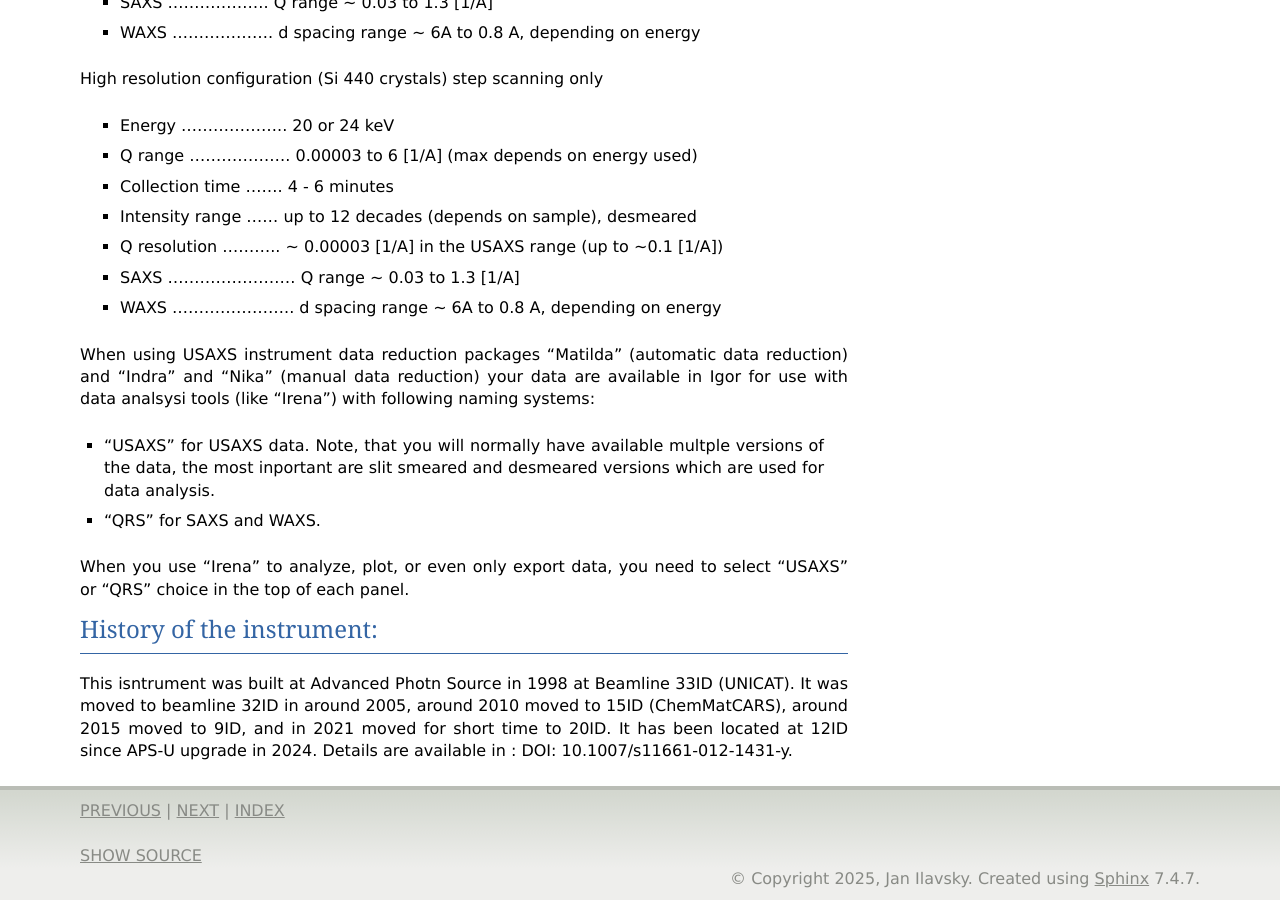
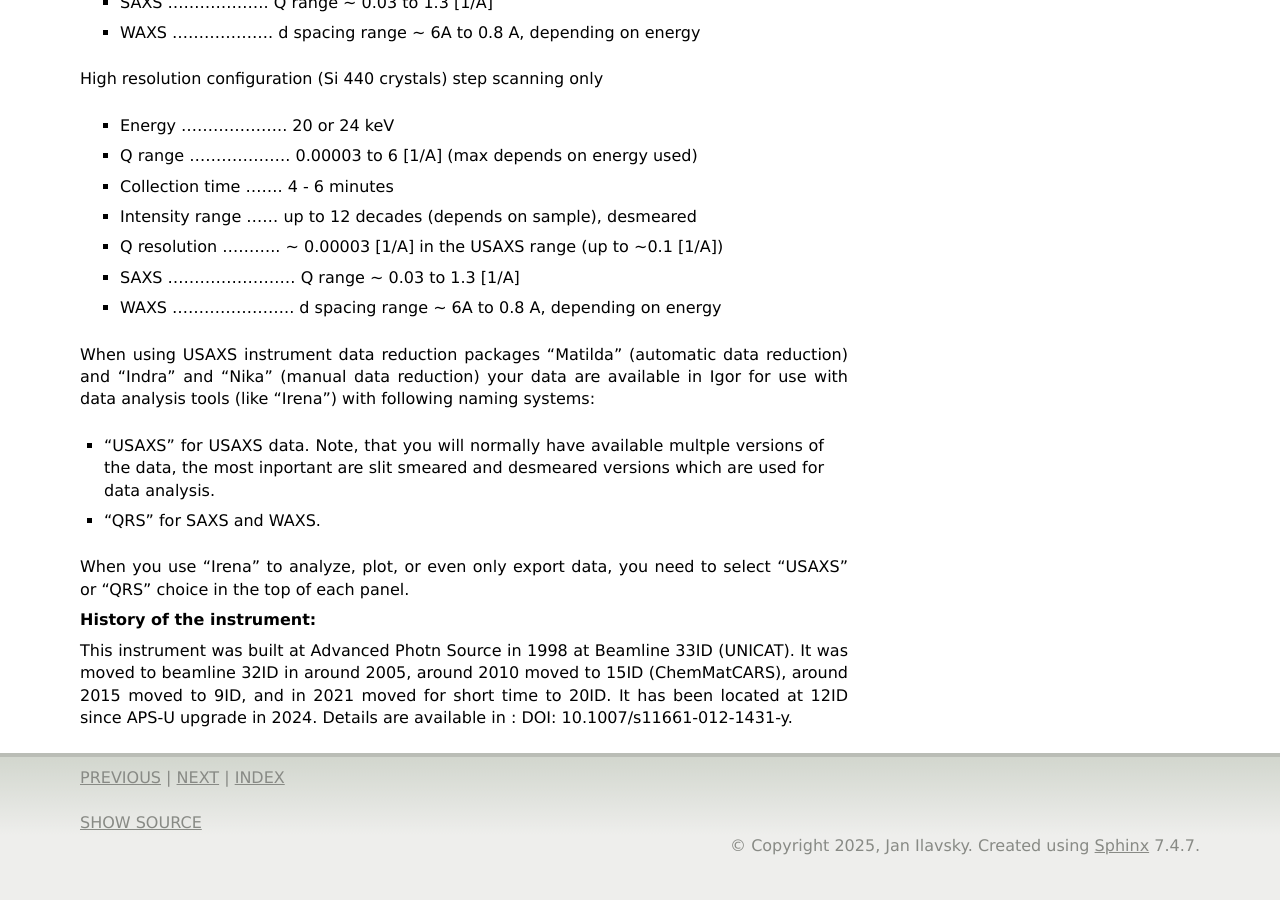
Before and after one commit to jilavsky/SAXS_IgorCodeDocs, a Sphinx documentation site: the page built from docs/source/Indra/Introduction.rst, in a window 1280 px wide and 900 px high, scrolled down 1672 px. Built offline with Sphinx 7.4.7, drawn with Linux system fonts in a browser that asks for light colours; after the commit the page ends 2539 px from its top, so only the background shows below that.

Commit message:
Manually update as needed, remove and add stuff before major AI revision and then upgrades for new/updated tools.

```diff
--- a/docs/source/Indra/DataCollection.rst
+++ b/docs/source/Indra/DataCollection.rst
@@ -90,7 +90,7 @@ Important - Background data collection strategy
     4. If no data have "blank" in name, automatic data reduction is NOT done.
     5. The Blank MUST be somewhere *User folder*, it does not have to be in the same SampleFolder.
     6. Data without a blank will only be reduced to QR data (no background subtraction, no calibration) and need to be reduced in Igor.
-3. Sample calibration is done using the sample **thickness** in the file. There is no way to patch parameters back, thickness must be prvided before data collection.
+3. Sample calibration is done using the sample **thickness** in the file. There is no way to patch parameters back, thickness must be provided before data collection.
 4. Calibration is done assuming the *thickness* is the correct calibration method. That means the Intensity units are [cm2/cm3]. There is no way to do calibration per weight etc.
 5. The data reduction/calibration is automatically done within 15 seconds after the data are finished collecting.
 
@@ -139,11 +139,11 @@ Data files - what to do now?
 
 OK, so now you have bunch of HDF5 files, what to do with them? These are combined raw (NXsas) and reduced/calibrated (NXcanSAS) data at once, not likely common thing for most users...
 
-Believe or not, these are all data you really need, if you have done everything right and do not have any special requirements. Keep in mind that Matilda has default parameter selection (see above) which cannot be changed. If anythign needs to be changed or modified, Igor code (Indra for USAXS nadn Nika for SAXs and WAXS) are tools which can be used to re-reduce the data. In Igor one can overwrite many selections and even change the Blank into any other measurement (including measurements which do not have "blank" in name).
+Believe or not, these are all data you really need, if you have done everything right and do not have any special requirements. Keep in mind that Matilda has default parameter selection (see above) which cannot be changed. If anything needs to be changed or modified, Igor code (Indra for USAXS nadn Nika for SAXS and WAXS) are tools which can be used to re-reduce the data. In Igor one can overwrite many selections and even change the Blank into any other measurement (including measurements which do not have "blank" in name).
 
 **Here are options how to use these HDF5 data:**
 
 1. Import into Igor through the new USAXS GUI, HDF5 importer, or native Igor Pro HDF5 handling. See :ref:`Import data <import_data_procedure>`
-2. Use the hdf5 files directly in applications, which can read NXcanSAS data - I have tested sasView and it worked perfectly fine. Throw the HDF5 file into file window and sasView picked the right data from it.
+2. Use the hdf5 files directly in applications, which can read NXcanSAS data - I have tested sasView 6 (https://www.sasview.org/) and it worked perfectly fine. Throw the HDF5 file into file window and sasView picked the right data from it. No need to do anything, just take the hdf5 file and throw it there ;-)
 3. Open the file in HDFView and look at the data, check the file structure, find metadata. Use any application able to read HDF5 files to import the data (Matlab etc).
 4. Use Python to read the data from the file for analysis in Python. Note, that NXcanSAS definition describes how to find where the data are the from attributes, if needed, there is code in Matilda (check Github page) which does this for you.
--- a/docs/source/Indra/IgorDataDescription.rst
+++ b/docs/source/Indra/IgorDataDescription.rst
@@ -66,5 +66,5 @@ If you decide to merge SAXS + WAXS data, make sure SAXS is switched to "max numb
 Export for other tools
 ----------------------
 
-*DO NOT export for other tools SRM (slit smeared) data, unless you really know what you are doing.* I was unable to verify, that other tools handle slit smearing we have properly. If you want to do so, talk to me and we will test it first.
+*DO NOT export for other tools  (SMR slit smeared) data, unless you really know what you are doing.* I was unable to verify, that other tools handle slit smearing we have properly. If you want to do so, talk to me and we will test it first.
 Use :ref:`Export data tool <export_data>` and export ASCII or Nexus for SAS and GSAS xye for WAXS tools, like GSAS-II.
--- a/docs/source/Indra/Introduction.rst
+++ b/docs/source/Indra/Introduction.rst
@@ -72,7 +72,7 @@ High resolution configuration (Si 440 crystals) step scanning only
 .. index::
     USAXS naming system
 
-When using USAXS instrument data reduction packages "Matilda" (automatic data reduction) and "Indra" and "Nika" (manual data reduction) your data are available in Igor for use with data analsysi tools (like "Irena") with following naming systems:
+When using USAXS instrument data reduction packages "Matilda" (automatic data reduction) and "Indra" and "Nika" (manual data reduction) your data are available in Igor for use with data analysis tools (like "Irena") with following naming systems:
 
 * "USAXS" for USAXS data. Note, that you will normally have available multple versions of the data, the most inportant are slit smeared and desmeared versions which are used for data analysis.
 
@@ -80,7 +80,6 @@ When using USAXS instrument data reduction packages "Matilda" (automatic data re
 
 When you use "Irena" to analyze, plot, or even only export data, you need to select "USAXS" or "QRS" choice in the top of each panel.
 
-History of the instrument:
-==========================
+**History of the instrument:**
 
-This isntrument was built at Advanced Photn Source in 1998 at Beamline 33ID (UNICAT). It was moved to beamline 32ID in around 2005, around 2010 moved to 15ID (ChemMatCARS), around 2015 moved to 9ID, and in 2021 moved for short time to 20ID. It has been located at 12ID since APS-U upgrade in 2024. Details are available in : DOI: 10.1007/s11661-012-1431-y.
+This instrument was built at Advanced Photn Source in 1998 at Beamline 33ID (UNICAT). It was moved to beamline 32ID in around 2005, around 2010 moved to 15ID (ChemMatCARS), around 2015 moved to 9ID, and in 2021 moved for short time to 20ID. It has been located at 12ID since APS-U upgrade in 2024. Details are available in : DOI: 10.1007/s11661-012-1431-y.
--- a/docs/source/Indra/index.rst
+++ b/docs/source/Indra/index.rst
@@ -5,7 +5,8 @@ Indra manual
 
 .. index:: ! Indra manual
 
-Manual |release| for Indra (USAXS data reduction) version 2.05 for Igor 9.05  and higher (will NOT work on Igor 8 or older)
+Manual |release| for Indra (USAXS data reduction) version 2.05 for Igor 9.05 and higher.
+
 
 .. toctree::
    :maxdepth: 4
--- a/docs/source/Irena/UnifiedFit.rst
+++ b/docs/source/Irena/UnifiedFit.rst
@@ -166,7 +166,7 @@ Controls above the tabs:
  * *Display local fits* displays local Guinier and Porod fits in the graphs for active tab level
  * *Number of levels* selects number of levels displayed. Note, that at no time parameters for not displayed levels are reset, so user can switch between number of displayed (=used) levels freely…
 
-Now, when we have the data we will start building the structures **from high Qs** Note, this is **IMPORTANT**, always build the Unified fit modxel from high-q area = start from small size scatterers.
+Now, when we have the data we will start building the structures **from high Qs** Note, this is **IMPORTANT**, always build the Unified fit model from high-q area = start from small size scatterers.
 
 Select the number of level 1, check Update Unified automatically (if used computer is fast enough, else push the button Graph Unified)… Click on the Tab “1. level”. What appears is the screen shot:
 
--- a/docs/source/help.rst
+++ b/docs/source/help.rst
@@ -17,7 +17,5 @@ For more information see web sites:
 
 **Youtube movies :** https://www.youtube.com/channel/UCDTzjGr3mAbRi3O4DJG7xHA/about
 
-**Gitter forum:**  https://gitter.im/SAXS_IgorCode/Lobby#
-
 
 **Contact**   Questions? Please contact :  ilavsky@aps.anl.gov
```
